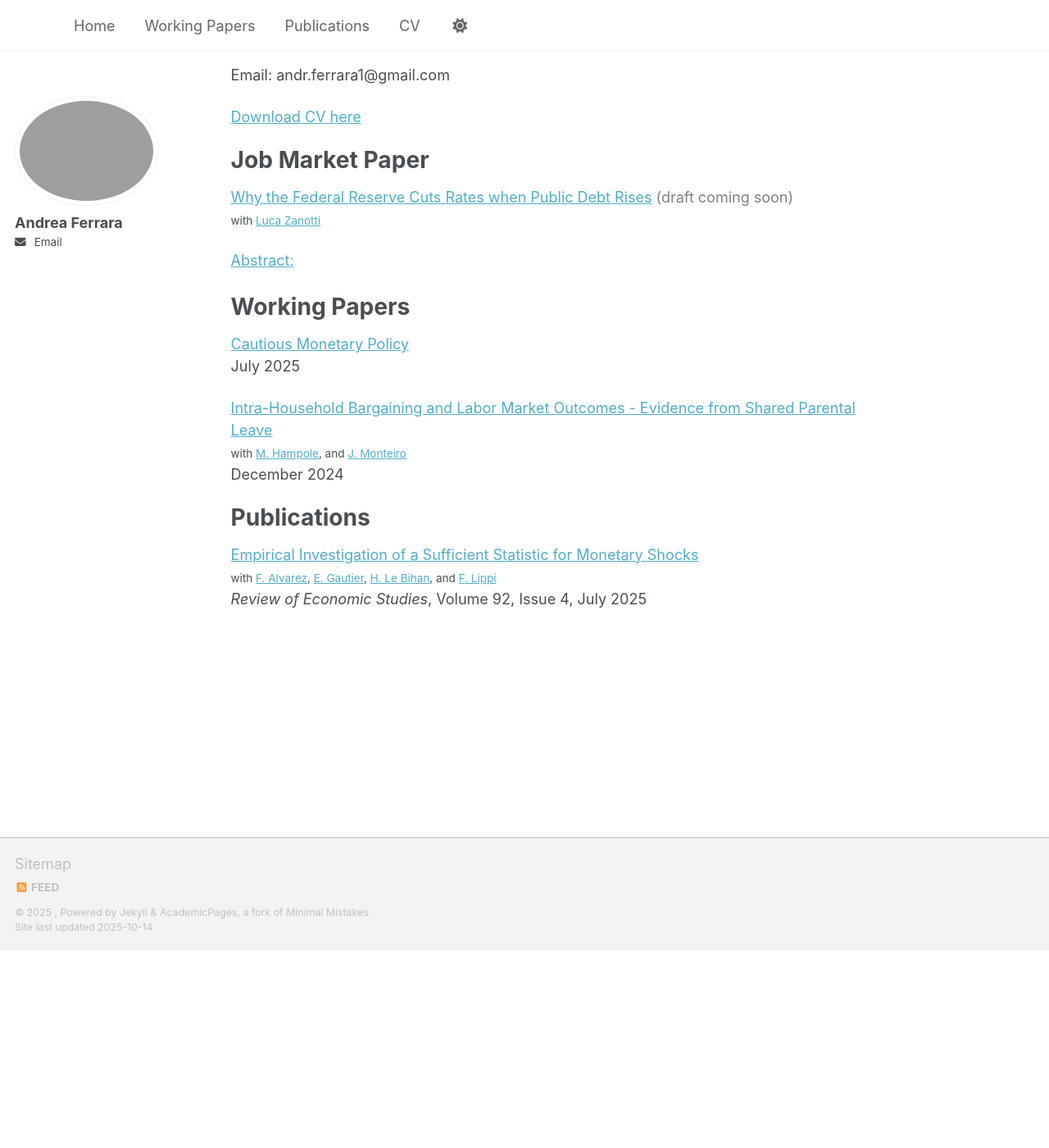
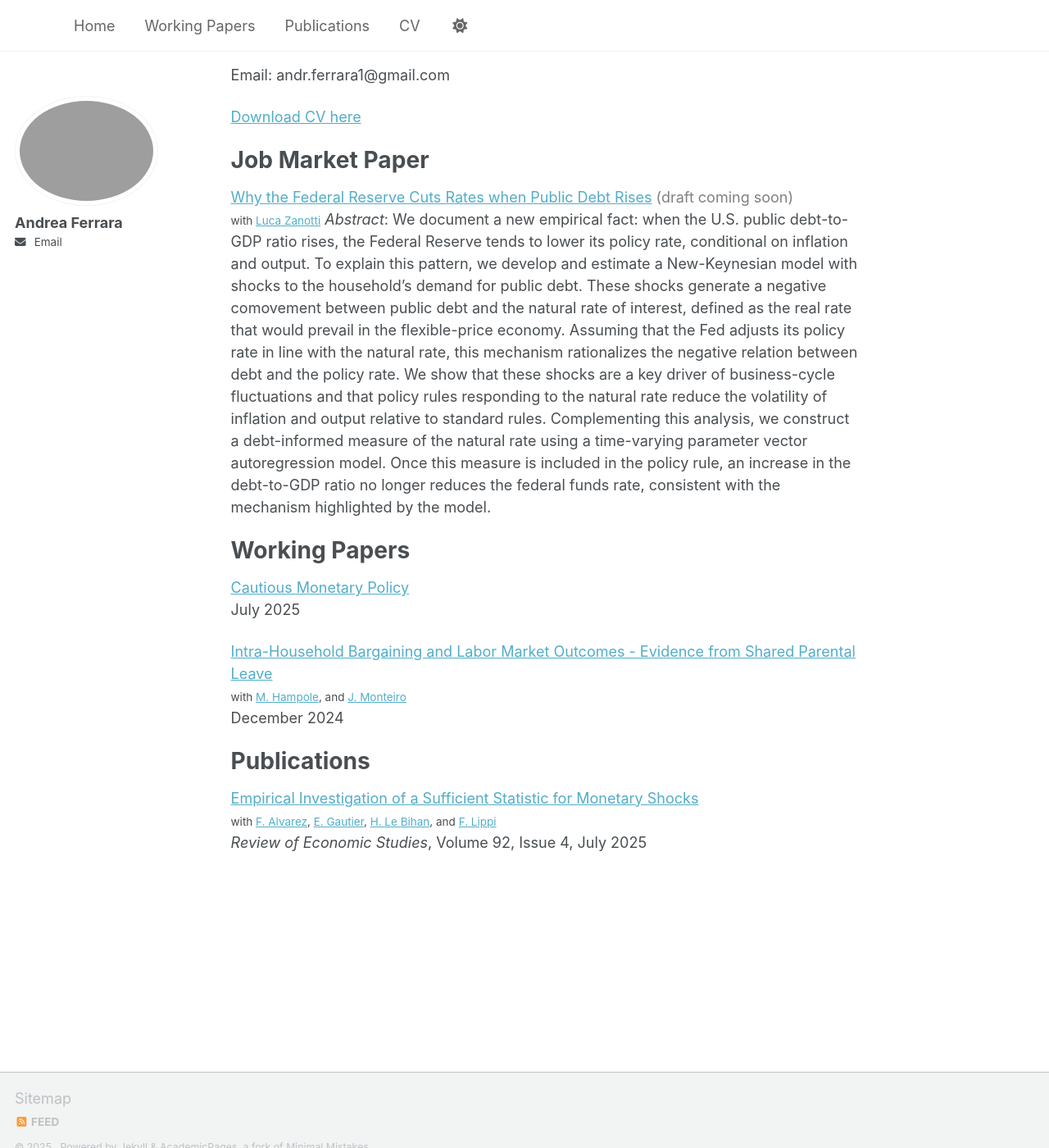
Before and after one commit to AndreaFerrara1997/AndreaFerrara1997.github.io, a Jekyll site: the page built from index.md, in a window 1280 px wide and 1400 px high, scrolled down 241 px. Shown: the whole window at 82% size. Built offline with Jekyll 4.4.1, drawn with Linux system fonts in a browser that asks for light colours; a script that is not in the unit is left out.

Commit message:
Update index.md

```diff
--- a/index.md
+++ b/index.md
@@ -4,11 +4,6 @@ title: "Andrea Ferrara"
 permalink: /
 author_profile: true
 ---
-<style>
-  details { margin-bottom: 1.5em; /* space after Abstract section */ }
-details summary::-webkit-details-marker { display:none; }
-details summary { list-style: none; }
-</style>
 
 I am a sixth year PhD candidate in Economics Northwestern University, working on macroeconomics.
 
@@ -23,10 +18,7 @@ Email: andr.ferrara1@gmail.com
 # Job Market Paper
 <span class="archive__item-title" style="color:#52ADC8; text-decoration:underline;">Why the Federal Reserve Cuts Rates when Public Debt Rises</span> <span style="color:gray;">(draft coming soon)</span><br>
 <small>with <span class="archive__item-title" style="color:#52ADC8; text-decoration:underline;">Luca Zanotti</span></small>
-<details style="margin-top:0;">
-<summary><span style="color:#52ADC8; text-decoration:underline; cursor:pointer;">Abstract:</span></summary>
-We document a new empirical fact: when the U.S. public debt-to-GDP ratio rises, the Federal Reserve tends to lower its policy rate, conditional on inflation and output. To explain this pattern, we develop and estimate a New-Keynesian model with shocks to the household's demand for public debt. These shocks generate a negative comovement between public debt and the natural rate of interest, defined as the real rate that would prevail in the flexible-price economy. Assuming that the Fed adjusts its policy rate in line with the natural rate, this mechanism rationalizes the negative relation between debt and the policy rate. We show that these shocks are a key driver of business-cycle fluctuations and that policy rules responding to the natural rate reduce the volatility of inflation and output relative to standard rules. Complementing this analysis, we construct a debt-informed measure of the natural rate using a time-varying parameter vector autoregression model. Once this measure is included in the policy rule, an increase in the debt-to-GDP ratio no longer reduces the federal funds rate, consistent with the mechanism highlighted by the model.
-</details>
+*Abstract*: We document a new empirical fact: when the U.S. public debt-to-GDP ratio rises, the Federal Reserve tends to lower its policy rate, conditional on inflation and output. To explain this pattern, we develop and estimate a New-Keynesian model with shocks to the household's demand for public debt. These shocks generate a negative comovement between public debt and the natural rate of interest, defined as the real rate that would prevail in the flexible-price economy. Assuming that the Fed adjusts its policy rate in line with the natural rate, this mechanism rationalizes the negative relation between debt and the policy rate. We show that these shocks are a key driver of business-cycle fluctuations and that policy rules responding to the natural rate reduce the volatility of inflation and output relative to standard rules. Complementing this analysis, we construct a debt-informed measure of the natural rate using a time-varying parameter vector autoregression model. Once this measure is included in the policy rule, an increase in the debt-to-GDP ratio no longer reduces the federal funds rate, consistent with the mechanism highlighted by the model.
 
 # Working Papers
 {% include workingpapers.md %}
```
